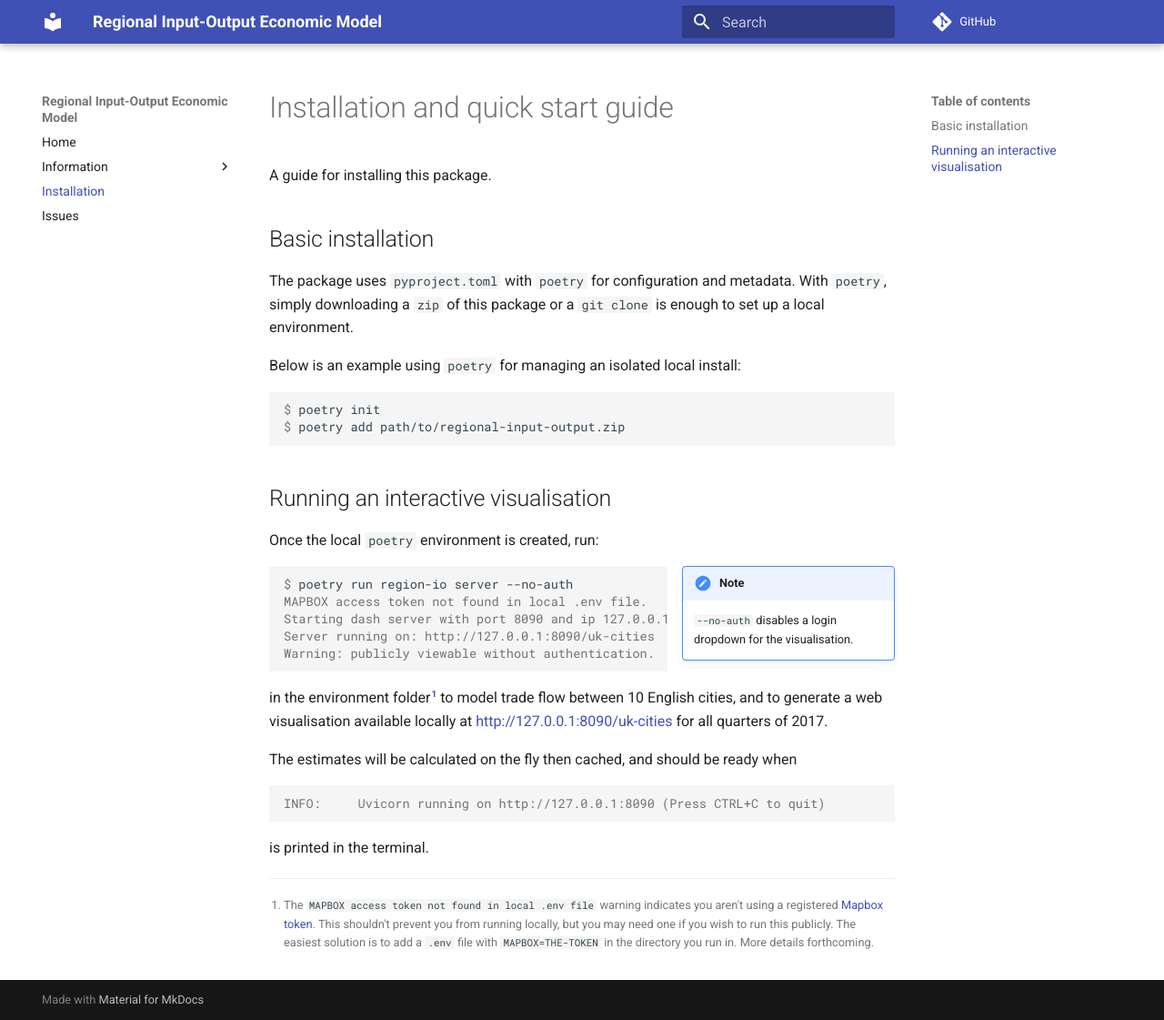
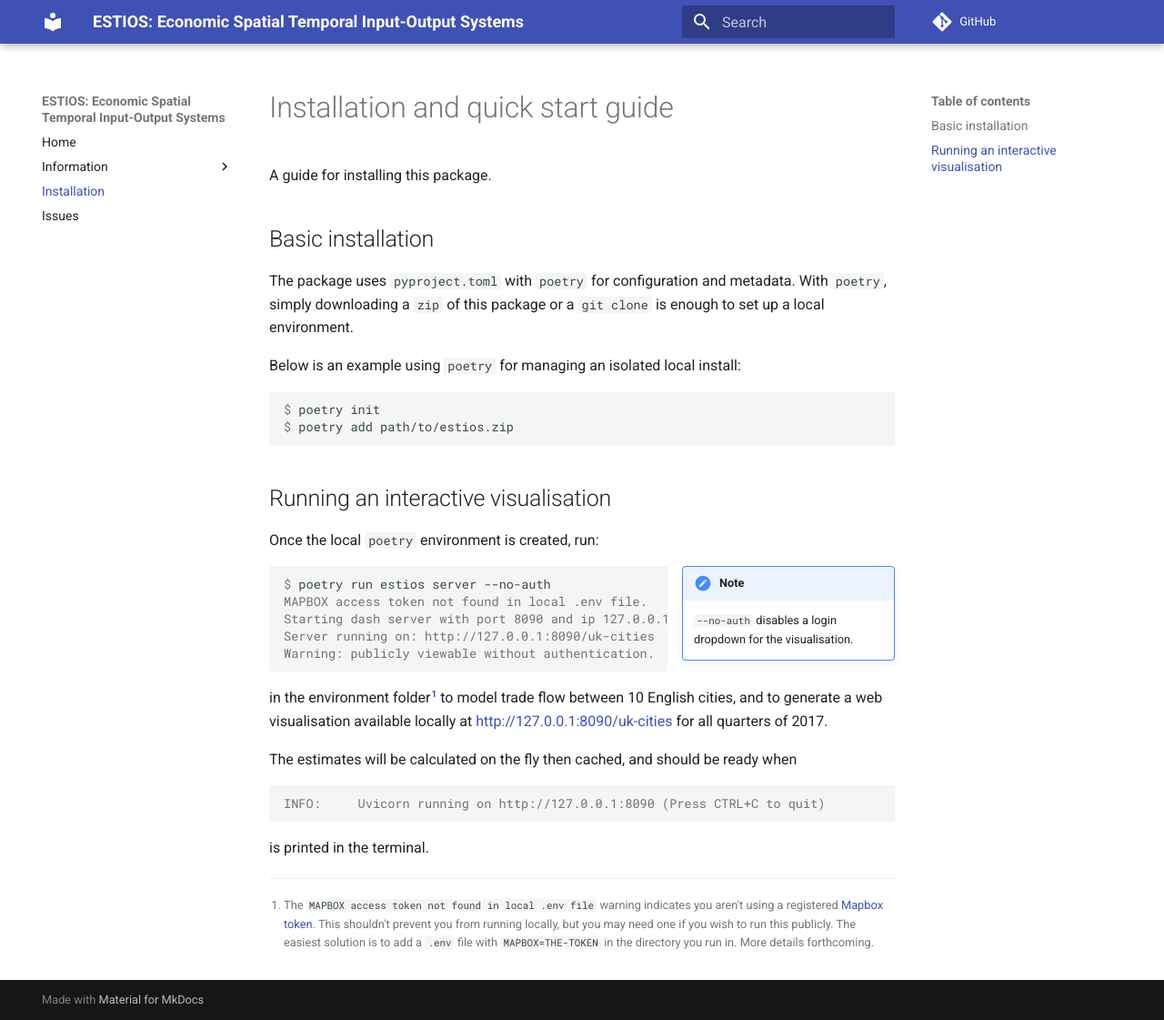
Before and after one commit to griff-rees/estios, an MkDocs documentation site: the page built from docs/install.md, in a window 1280 px wide and 1121 px high. Shown: the whole window at 91% size. Built offline with MkDocs 1.6.1 and Material for MkDocs 9.7.7, drawn with Linux system fonts in a browser that asks for light colours; comment, search, counter and statistics services are not loaded.

Commit message:
Fix typos and module names in docs and README.md

````diff
--- a/docs/about.md
+++ b/docs/about.md
@@ -1,28 +1,14 @@
-# The regional-input-output project
+# Economic Spatial Temporal Input-Output Systems: ESTIOS
 
-This package has been created as part of the
-'Input-output analytics for urban systems:
-experiments in history and planning' project
-at [The Alan Turing Institute](https://www.turing.ac.uk/).
+This package has been created as part of the 'Input-output analytics for urban systems: experiments in history and planning' project at [The Alan Turing Institute](https://www.turing.ac.uk/).
 
-The foundational methods upon which this package is built are Leontief’s
-input-output analysis and Wilson’s family of spatial interaction models.
-It is the combination of the two which facilitates the creation of a
-mathematical model of trade flows on a regional level.
+The foundational methods upon which this package is built are Leontief’s input-output analysis and Wilson’s family of spatial interaction models. It is the combination of the two which facilitates the creation of a mathematical model of trade flows on a regional level.
 
 Input-output analysis
-– made famous by Wassily Leontief in the mid-twentieth century –
-provides a framework for examining inter-dependencies between sectors in an economy.
-By examining the technical relationships,
-the method provides a way of considering not just the final output of an economic sector,
-but also the goods and services used to create other goods and/or services
-before they are sold to consumers.
+– made famous by Wassily Leontief in the mid-twentieth century
+– provides a framework for examining inter-dependencies between sectors in an economy.
+By examining the technical relationships, the method provides a way of considering not just the final output of an economic sector, but also the goods and services used to create other goods and/or services before they are sold to consumers.
 
-The Wilsonian family of spatial interaction models are ways of
-predicting movements between sets of origins and destinations within a system.
-They not only account for the distances between origin-destination pairs,
-but also incorporate the factors which might make one destination
-more attractive than another.
+The Wilsonian family of spatial interaction models are ways of predicting movements between sets of origins and destinations within a system. They not only account for the distances between origin-destination pairs, but also incorporate the factors which might make one destination more attractive than another.
 
-This package contains public sector information
-licensed under the Open Government Licence v3.0.
+This package contains public sector information licensed under the Open Government Licence v3.0.
--- a/docs/install.md
+++ b/docs/install.md
@@ -10,7 +10,7 @@
 
 ```console
 $ poetry init
-$ poetry add path/to/regional-input-output.zip
+$ poetry add path/to/estios.zip
 ```
 
 ## Running an interactive visualisation
@@ -21,7 +21,7 @@
     `--no-auth` disables a login dropdown for the visualisation.
 
 ```console
-$ poetry run region-io server --no-auth
+$ poetry run estios server --no-auth
 MAPBOX access token not found in local .env file.
 Starting dash server with port 8090 and ip 127.0.0.1 at /uk-cities
 Server running on: http://127.0.0.1:8090/uk-cities
--- a/mkdocs.yml
+++ b/mkdocs.yml
@@ -1,4 +1,4 @@
-site_name: Regional Input-Output Economic Model
+site_name: 'ESTIOS: Economic Spatial Temporal Input-Output Systems'
 theme:
   name: material
 
@@ -10,9 +10,9 @@
         - 'Specification': spec.md
         - 'License': license.md
     - Installation: install.md
-    - Issues: https://github.com/griff-rees/regional-input-output/issues
+    - Issues: https://github.com/griff-rees/estios/issues
 
-repo_url: https://github.com/griff-rees/regional-input-output/
+repo_url: https://github.com/griff-rees/estios/
 
 plugins:
     - search:
````
Also changed, not shown: README.md (+11 -4 lines).
